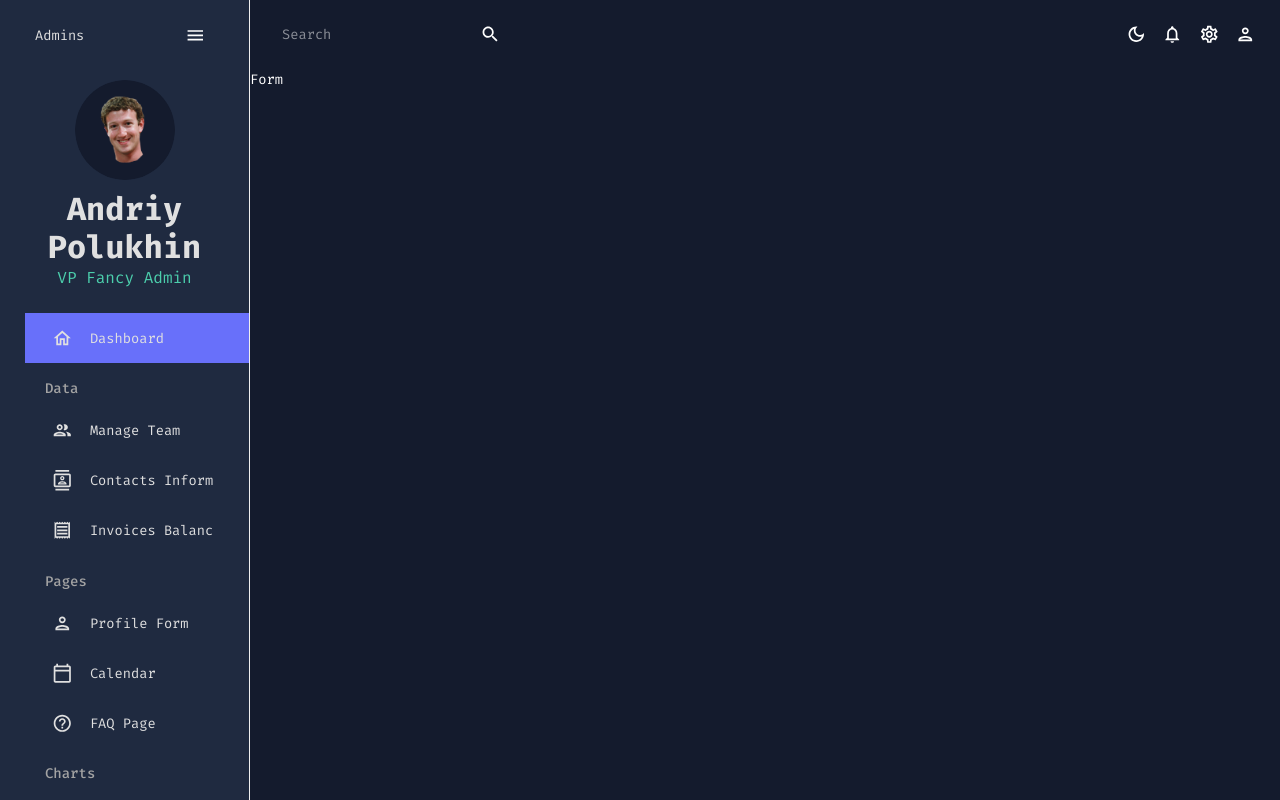
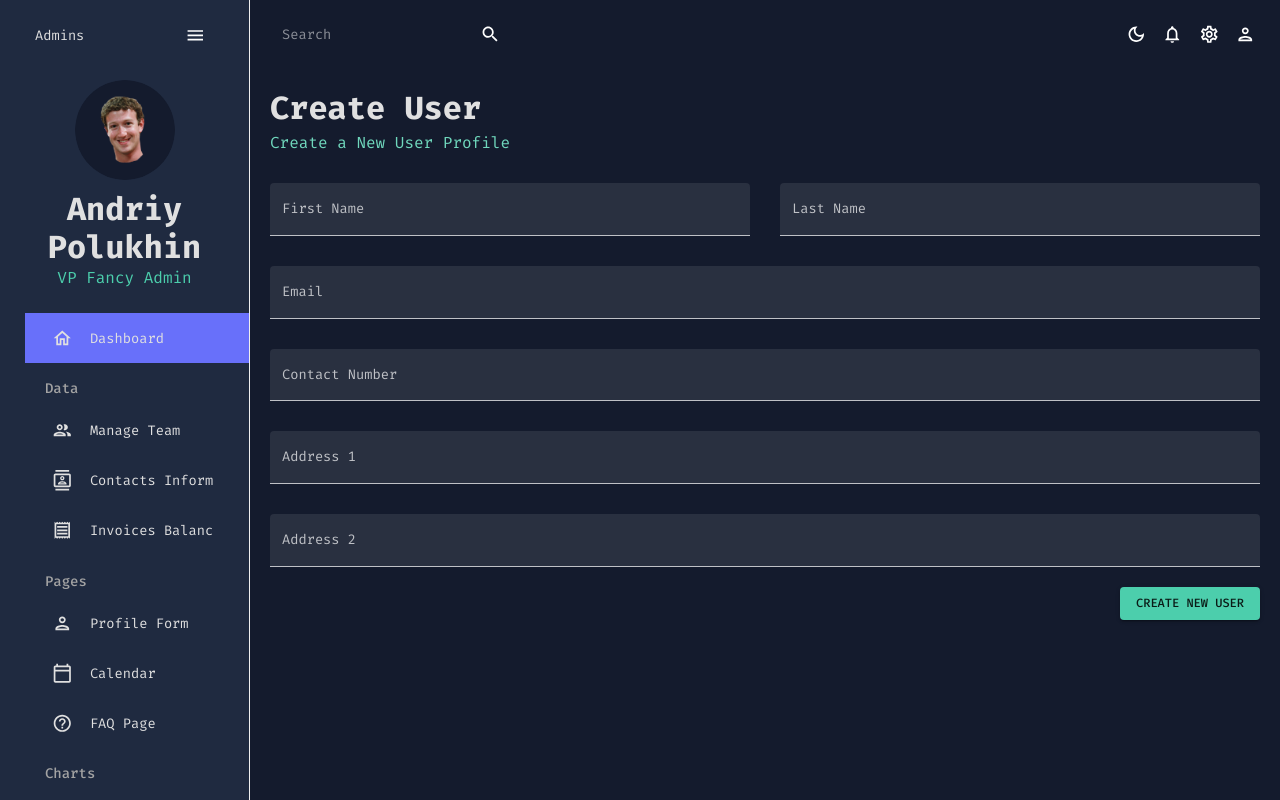
Before and after one commit to AndriyPolukhin/admin_ui, a React (Create React App) app: page /form in a window 1280 px wide. Shown: the top 800 px of the page. Built offline with nearby package versions, Linux system fonts and the light colour scheme.

Commit message:
Added a form for new user creation

```diff
--- a/src/scenes/contacts/index.jsx
+++ b/src/scenes/contacts/index.jsx
@@ -1,5 +1,5 @@
 import { Box } from '@mui/material'
-import { DataGrid, GridToolbar, GridToolbarQuickFilter } from '@mui/x-data-grid'
+import { DataGrid, GridToolbarQuickFilter } from '@mui/x-data-grid'
 import { tokens } from '../../theme'
 import { mockDataContacts } from '../../data/mockData'
 import Header from '../../components/Header'
--- a/src/scenes/form/index.jsx
+++ b/src/scenes/form/index.jsx
@@ -1,5 +1,153 @@
+import { Box, Button, TextField } from '@mui/material'
+import { Formik } from 'formik'
+import * as yup from 'yup'
+import useMediaQuery from '@mui/material/useMediaQuery'
+import Header from '../../components/Header'
 const Form = () => {
-	return <div>Form</div>
+	const isNonMobile = useMediaQuery('(min-width:600px)')
+
+	const handleFormSubmit = (values) => {
+		console.log(values)
+	}
+
+	return (
+		<Box m='20px'>
+			<Header title='Create User' subtitle='Create a New User Profile' />
+
+			<Formik
+				onSubmit={handleFormSubmit}
+				initialValues={initialValues}
+				validationSchema={checkoutSchema}
+			>
+				{({
+					values,
+					errors,
+					touched,
+					handleBlur,
+					handleChange,
+					handleSubmit,
+				}) => (
+					<form onSubmit={handleSubmit}>
+						<Box
+							display='grid'
+							gap='30px'
+							gridTemplateColumns='repeat(4, minmax(0, 1r))'
+							sx={{
+								'& > div': { gridColumn: isNonMobile ? undefined : 'span-4' },
+							}}
+						>
+							<TextField
+								fullWidth
+								variant='filled'
+								type='text'
+								label='First Name'
+								onBlur={handleBlur}
+								onChange={handleChange}
+								value={values.firstName}
+								name='firstName'
+								error={!!touched.firstName && !!errors.firstName}
+								helperText={touched.firstName && errors.firstName}
+								sx={{ gridColumn: 'span 2' }}
+							/>
+							<TextField
+								fullWidth
+								variant='filled'
+								type='text'
+								label='Last Name'
+								onBlur={handleBlur}
+								onChange={handleChange}
+								value={values.lastName}
+								name='lastName'
+								error={!!touched.lastName && !!errors.lastName}
+								helperText={touched.lastName && errors.lastName}
+								sx={{ gridColumn: 'span 2' }}
+							/>
+
+							<TextField
+								fullWidth
+								variant='filled'
+								type='text'
+								label='Email'
+								onBlur={handleBlur}
+								onChange={handleChange}
+								value={values.email}
+								name='email'
+								error={!!touched.email && !!errors.email}
+								helperText={touched.email && errors.email}
+								sx={{ gridColumn: 'span 4' }}
+							/>
+							<TextField
+								fullWidth
+								variant='filled'
+								type='text'
+								label='Contact Number'
+								onBlur={handleBlur}
+								onChange={handleChange}
+								value={values.contact}
+								name='contact'
+								error={!!touched.contact && !!errors.contact}
+								helperText={touched.contact && errors.contact}
+								sx={{ gridColumn: 'span 4' }}
+							/>
+							<TextField
+								fullWidth
+								variant='filled'
+								type='text'
+								label='Address 1'
+								onBlur={handleBlur}
+								onChange={handleChange}
+								name='address1'
+								error={!!touched.address1 && !!errors.address1}
+								helperText={touched.address1 && errors.address1}
+								sx={{ gridColumn: 'span 4' }}
+							/>
+							<TextField
+								fullWidth
+								variant='filled'
+								type='text'
+								label='Address 2'
+								onBlur={handleBlur}
+								onChange={handleChange}
+								name='address2'
+								error={!!touched.address2 && !!errors.address2}
+								helperText={touched.address2 && errors.address2}
+								sx={{ gridColumn: 'span 4' }}
+							/>
+						</Box>
+						<Box display='flex' justifyContent='end' mt='20px'>
+							<Button type='submit' color='secondary' variant='contained'>
+								Create New User
+							</Button>
+						</Box>
+					</form>
+				)}
+			</Formik>
+		</Box>
+	)
+}
+
+const phoneRegExp =
+	/^((\+[1-9]{1,4}[ -]?)|(\([0-9]{2,3}\)[ -]?)|([0-9]{2,4})[ -]?)*?[0-9]{3,4}[ -]?[0-9]{3,4}$/
+
+const checkoutSchema = yup.object().shape({
+	firstName: yup.string().required('required'),
+	lastName: yup.string().required('required'),
+	email: yup.string().email('invalid email').required('required'),
+	contact: yup
+		.string()
+		.matches(phoneRegExp, 'Phone number is not valid')
+		.required('required'),
+	address1: yup.string().required('required'),
+	address2: yup.string().required('required'),
+})
+
+const initialValues = {
+	firstName: '',
+	lastName: '',
+	email: '',
+	contact: '',
+	address1: '',
+	address2: '',
 }
 
 export default Form
```
